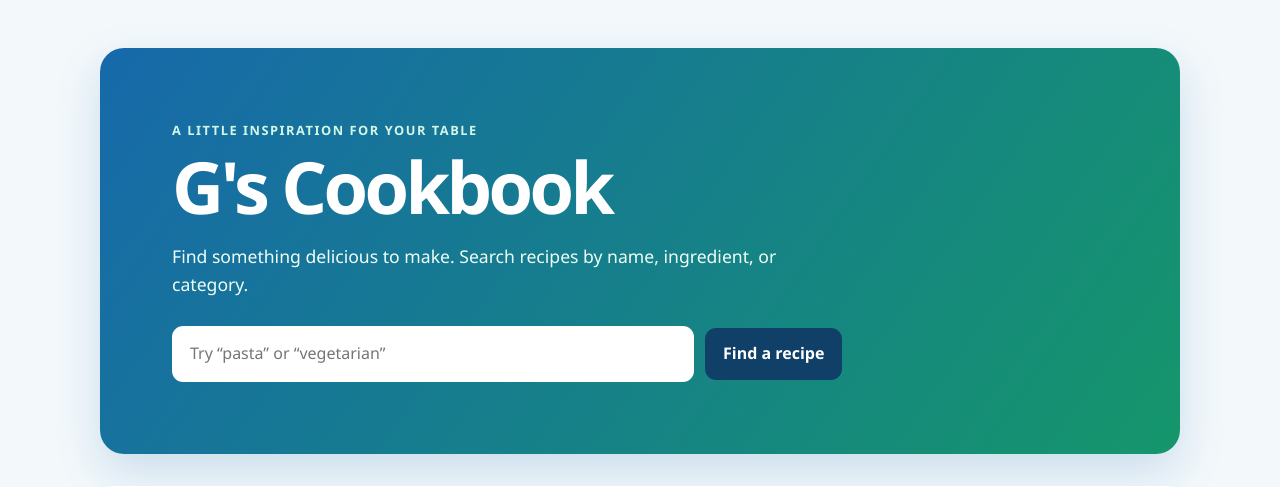
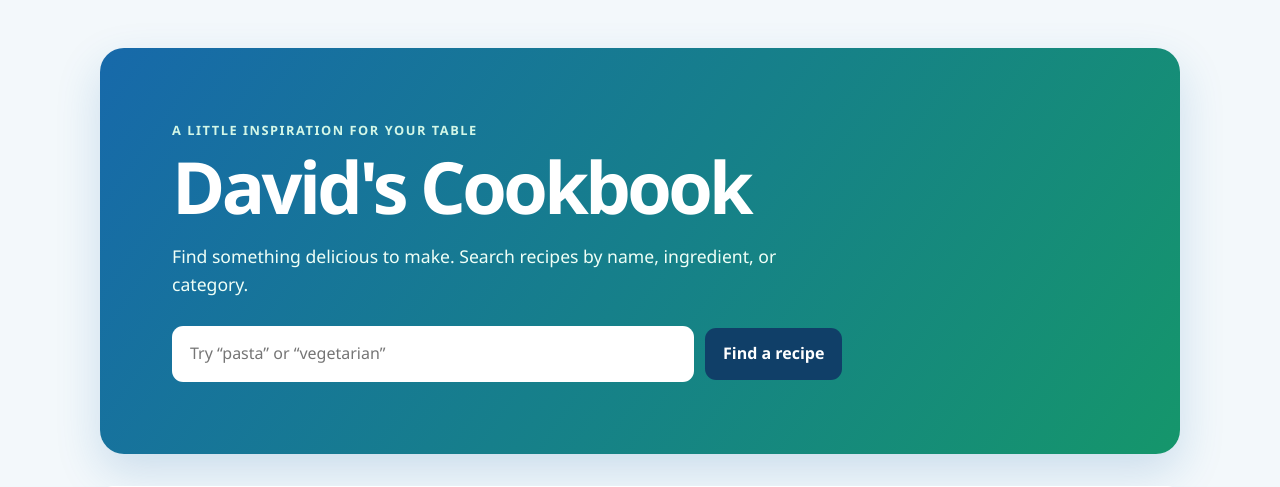
Before and after one commit to David-UXID/uxid232-de456, a PHP site: page /recipes.php in a window 1280 px wide. Shown: the top 487 px of the page. Run offline with PHP 8.4, Linux system fonts and the light colour scheme.

Commit message:
name change

```diff
--- a/recipes.php
+++ b/recipes.php
@@ -60,7 +60,7 @@ function e(string $s): string { return htmlspecialchars($s, ENT_QUOTES, 'UTF-8')
     <main class="cookbook">
         <header class="hero">
             <p class="eyebrow">A little inspiration for your table</p>
-            <h1>G's Cookbook</h1>
+            <h1>David's Cookbook</h1>
             <p class="intro">Find something delicious to make. Search recipes by name, ingredient, or category.</p>
             <form class="search" method="get" action="recipes.php" role="search">
                 <label class="sr-only" for="recipe-search">Search recipes</label>
```
